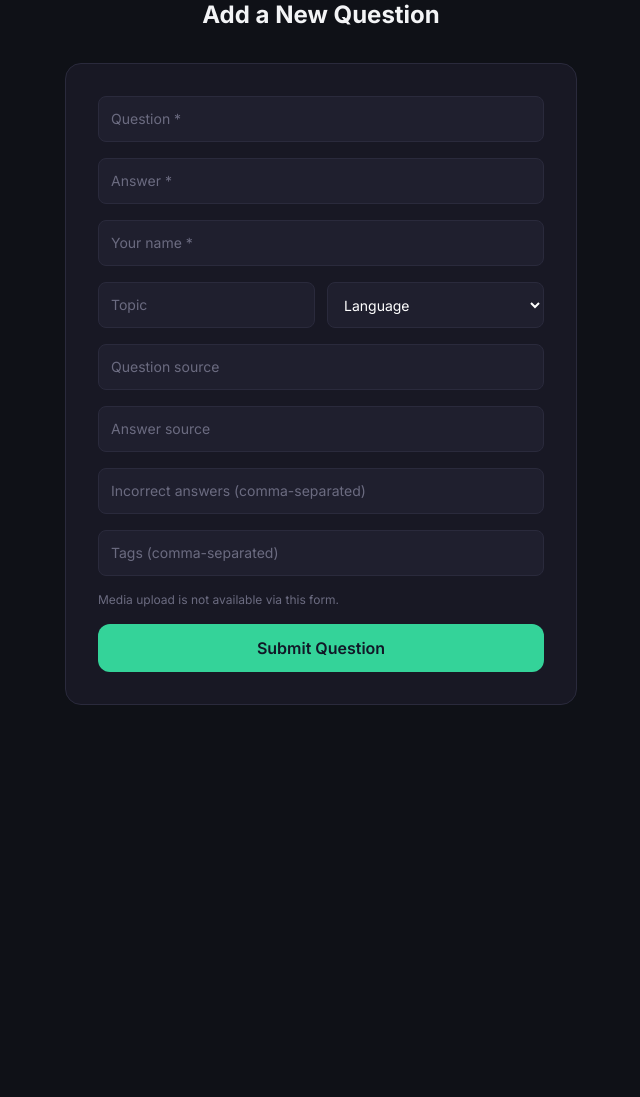
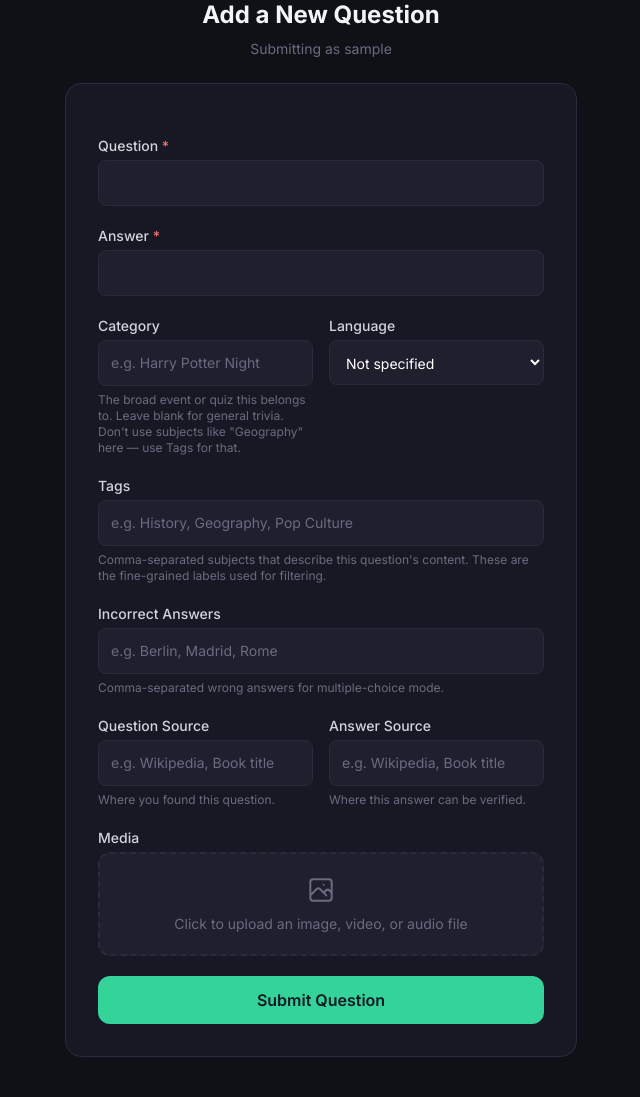
Before and after one commit to ChristopherBiel/TriviaQuiz, a Flask app: page /new_question in a window 1280 px wide. Shown: the part 57-1154 px from the top of the page, without its empty margins (319-959 px from the left). Before the commit the page ends 762 px from the top, so only its background shows below. Run offline with Flask 3, Linux system fonts and the light colour scheme; the visitor is signed in with stand-in values (Sample User, id 1); parts of the project's set-up code (start-up, migrations or seed data) failed here and were passed over; some libraries are stand-ins or nearby versions.

Commit message:
enabled media upload for new questions, wrapped media player for color accuracy, improved usability of new question interface

```diff
--- a/templates/index.html
+++ b/templates/index.html
@@ -97,7 +97,7 @@
                     } else if (["mp4", "webm"].includes(fileType)) {
                         mediaContainer.innerHTML = `<video controls class="max-w-full max-h-full object-contain rounded-xl"><source src="${mediaPath}" type="video/${fileType}"></video>`;
                     } else if (["mp3", "wav", "ogg"].includes(fileType)) {
-                        mediaContainer.innerHTML = `<audio controls class="w-full"><source src="${mediaPath}" type="audio/${fileType === "mp3" ? "mpeg" : fileType}"></audio>`;
+                        mediaContainer.innerHTML = `<div class="w-full bg-card-alt rounded-xl p-3"><audio controls class="w-full" style="color-scheme:dark"><source src="${mediaPath}" type="audio/${fileType === "mp3" ? "mpeg" : fileType}"></audio></div>`;
                     } else {
                         mediaContainer.innerHTML = `<a class="text-primary hover:text-primary-hover underline" href="${mediaPath}" target="_blank">View media</a>`;
                     }
--- a/templates/new_question.html
+++ b/templates/new_question.html
@@ -21,6 +21,7 @@
                     success: '#34d399',
                     'success-hover': '#2bb886',
                     muted: '#6b6b80',
+                    danger: '#f87171',
                 },
                 fontFamily: { sans: ['Inter', 'system-ui', 'sans-serif'] },
             },
@@ -43,69 +44,169 @@
 
     <main class="flex-1 flex items-center justify-center px-4 pt-14 pb-10">
         <div class="w-full max-w-lg">
-            <h1 class="text-2xl font-bold text-center mb-8">Add a New Question</h1>
-            <form id="question-form" class="bg-card border border-border rounded-2xl p-6 sm:p-8 space-y-4">
-                <input name="question" type="text" placeholder="Question *"
+            <h1 class="text-2xl font-bold text-center mb-2">Add a New Question</h1>
+            <!-- Submitting-as banner -->
+            <p id="submitting-as" class="text-center text-sm text-muted mb-6">Loading…</p>
+
+            <form id="question-form" class="bg-card border border-border rounded-2xl p-6 sm:p-8 space-y-5">
+                <!-- Hidden added_by field — filled from session username -->
+                <input type="hidden" name="added_by" id="added_by">
+
+                <!-- Question -->
+                <div>
+                    <label class="block text-sm font-medium text-gray-300 mb-1">Question <span class="text-danger">*</span></label>
+                    <input name="question" type="text"
                         class="w-full bg-card-alt border border-border text-white rounded-lg px-3 py-3 placeholder-muted focus:outline-none focus:ring-2 focus:ring-primary/50 text-sm" required>
-                <input name="answer" type="text" placeholder="Answer *"
+                </div>
+
+                <!-- Answer -->
+                <div>
+                    <label class="block text-sm font-medium text-gray-300 mb-1">Answer <span class="text-danger">*</span></label>
+                    <input name="answer" type="text"
                         class="w-full bg-card-alt border border-border text-white rounded-lg px-3 py-3 placeholder-muted focus:outline-none focus:ring-2 focus:ring-primary/50 text-sm" required>
-                <input name="added_by" type="text" placeholder="Your name *"
-                    class="w-full bg-card-alt border border-border text-white rounded-lg px-3 py-3 placeholder-muted focus:outline-none focus:ring-2 focus:ring-primary/50 text-sm" required>
-                <div class="grid grid-cols-1 sm:grid-cols-2 gap-3">
-                    <input name="question_topic" type="text" placeholder="Topic"
-                        class="bg-card-alt border border-border text-white rounded-lg px-3 py-3 placeholder-muted focus:outline-none focus:ring-2 focus:ring-primary/50 text-sm">
+                </div>
+
+                <!-- Category + Language -->
+                <div class="grid grid-cols-1 sm:grid-cols-2 gap-4">
+                    <div>
+                        <label class="block text-sm font-medium text-gray-300 mb-1">Category</label>
+                        <input name="question_topic" type="text" placeholder="e.g. Harry Potter Night"
+                            class="w-full bg-card-alt border border-border text-white rounded-lg px-3 py-3 placeholder-muted focus:outline-none focus:ring-2 focus:ring-primary/50 text-sm">
+                        <p class="text-xs text-muted mt-1.5">The broad event or quiz this belongs to. Leave blank for general trivia. Don't use subjects like "Geography" here — use Tags for that.</p>
+                    </div>
+                    <div>
+                        <label class="block text-sm font-medium text-gray-300 mb-1">Language</label>
                         <select name="language"
-                        class="bg-card-alt border border-border text-white rounded-lg px-3 py-3 focus:outline-none focus:ring-2 focus:ring-primary/50 text-sm">
-                        <option value="">Language</option>
+                            class="w-full bg-card-alt border border-border text-white rounded-lg px-3 py-3 focus:outline-none focus:ring-2 focus:ring-primary/50 text-sm">
+                            <option value="">Not specified</option>
                             <option value="English">English</option>
                             <option value="German">German</option>
                             <option value="French">French</option>
                         </select>
                     </div>
-                <input name="question_source" type="text" placeholder="Question source"
+                </div>
+
+                <!-- Tags -->
+                <div>
+                    <label class="block text-sm font-medium text-gray-300 mb-1">Tags</label>
+                    <input name="tags" type="text" placeholder="e.g. History, Geography, Pop Culture"
                         class="w-full bg-card-alt border border-border text-white rounded-lg px-3 py-3 placeholder-muted focus:outline-none focus:ring-2 focus:ring-primary/50 text-sm">
-                <input name="answer_source" type="text" placeholder="Answer source"
+                    <p class="text-xs text-muted mt-1.5">Comma-separated subjects that describe this question's content. These are the fine-grained labels used for filtering.</p>
+                </div>
+
+                <!-- Incorrect answers -->
+                <div>
+                    <label class="block text-sm font-medium text-gray-300 mb-1">Incorrect Answers</label>
+                    <input name="incorrect_answers" type="text" placeholder="e.g. Berlin, Madrid, Rome"
                         class="w-full bg-card-alt border border-border text-white rounded-lg px-3 py-3 placeholder-muted focus:outline-none focus:ring-2 focus:ring-primary/50 text-sm">
-                <input name="incorrect_answers" type="text" placeholder="Incorrect answers (comma-separated)"
+                    <p class="text-xs text-muted mt-1.5">Comma-separated wrong answers for multiple-choice mode.</p>
+                </div>
+
+                <!-- Sources -->
+                <div class="grid grid-cols-1 sm:grid-cols-2 gap-4">
+                    <div>
+                        <label class="block text-sm font-medium text-gray-300 mb-1">Question Source</label>
+                        <input name="question_source" type="text" placeholder="e.g. Wikipedia, Book title"
                             class="w-full bg-card-alt border border-border text-white rounded-lg px-3 py-3 placeholder-muted focus:outline-none focus:ring-2 focus:ring-primary/50 text-sm">
-                <input name="tags" type="text" placeholder="Tags (comma-separated)"
+                        <p class="text-xs text-muted mt-1.5">Where you found this question.</p>
+                    </div>
+                    <div>
+                        <label class="block text-sm font-medium text-gray-300 mb-1">Answer Source</label>
+                        <input name="answer_source" type="text" placeholder="e.g. Wikipedia, Book title"
                             class="w-full bg-card-alt border border-border text-white rounded-lg px-3 py-3 placeholder-muted focus:outline-none focus:ring-2 focus:ring-primary/50 text-sm">
-                <p class="text-xs text-muted">Media upload is not available via this form.</p>
-                <button type="submit" class="w-full bg-success hover:bg-success-hover text-gray-900 font-semibold py-3 rounded-xl transition-colors">Submit Question</button>
+                        <p class="text-xs text-muted mt-1.5">Where this answer can be verified.</p>
+                    </div>
+                </div>
+
+                <!-- Media upload -->
+                <div>
+                    <label class="block text-sm font-medium text-gray-300 mb-1">Media</label>
+                    <label class="flex flex-col items-center justify-center w-full min-h-[100px] border-2 border-dashed border-border rounded-xl cursor-pointer hover:border-primary/50 transition-colors bg-card-alt px-4 py-5 text-center"
+                           id="drop-zone">
+                        <svg class="w-8 h-8 text-muted mb-2" fill="none" stroke="currentColor" viewBox="0 0 24 24"><path stroke-linecap="round" stroke-linejoin="round" stroke-width="1.5" d="M4 16l4.586-4.586a2 2 0 012.828 0L16 16m-2-2l1.586-1.586a2 2 0 012.828 0L20 14m-6-6h.01M6 20h12a2 2 0 002-2V6a2 2 0 00-2-2H6a2 2 0 00-2 2v12a2 2 0 002 2z"/></svg>
+                        <span id="file-label" class="text-sm text-muted">Click to upload an image, video, or audio file</span>
+                        <input id="media-input" name="media" type="file" class="hidden"
+                               accept="image/*,video/mp4,video/webm,audio/mpeg,audio/wav,audio/ogg">
+                    </label>
+                    <!-- Preview -->
+                    <div id="media-preview" class="mt-3 hidden flex items-center gap-3 bg-card-alt border border-border rounded-lg px-3 py-2.5">
+                        <svg class="w-4 h-4 text-success shrink-0" fill="none" stroke="currentColor" viewBox="0 0 24 24"><path stroke-linecap="round" stroke-linejoin="round" stroke-width="2" d="M5 13l4 4L19 7"/></svg>
+                        <span id="file-name" class="text-sm text-gray-300 truncate"></span>
+                        <button type="button" id="remove-file" class="ml-auto text-muted hover:text-danger transition-colors text-xs shrink-0">Remove</button>
+                    </div>
+                </div>
+
+                <button type="submit" class="w-full bg-success hover:bg-success-hover text-gray-900 font-semibold py-3 rounded-xl transition-colors">
+                    Submit Question
+                </button>
             </form>
         </div>
     </main>
 
     <script>
-        document.getElementById("question-form").onsubmit = async function(event) {
-            event.preventDefault();
-            const data = Object.fromEntries(new FormData(this).entries());
-            const payload = {
-                question: data.question,
-                answer: data.answer,
-                added_by: data.added_by,
-                question_topic: data.question_topic || null,
-                question_source: data.question_source || null,
-                answer_source: data.answer_source || null,
-                language: data.language || null,
-                incorrect_answers: data.incorrect_answers ? data.incorrect_answers.split(",").map(s => s.trim()).filter(Boolean) : [],
-                tags: data.tags ? data.tags.split(",").map(s => s.trim()).filter(Boolean) : []
-            };
+        // Fetch username and populate hidden field + banner
+        async function initUser() {
+            try {
+                const resp = await fetch("/login-status");
+                const data = await resp.json();
+                if (data.logged_in && data.username) {
+                    document.getElementById("added_by").value = data.username;
+                    document.getElementById("submitting-as").textContent = `Submitting as ${data.username}`;
+                } else {
+                    document.getElementById("submitting-as").textContent = "";
+                }
+            } catch (e) {
+                console.error("Could not fetch login status", e);
+            }
+        }
+
+        // File picker UX
+        const mediaInput = document.getElementById("media-input");
+        const fileLabel = document.getElementById("file-label");
+        const mediaPreview = document.getElementById("media-preview");
+        const fileName = document.getElementById("file-name");
+        const removeFile = document.getElementById("remove-file");
+
+        mediaInput.addEventListener("change", () => {
+            const file = mediaInput.files[0];
+            if (file) {
+                fileLabel.textContent = "Click to change file";
+                fileName.textContent = file.name;
+                mediaPreview.classList.remove("hidden");
+            }
+        });
+
+        removeFile.addEventListener("click", () => {
+            mediaInput.value = "";
+            fileLabel.textContent = "Click to upload an image, video, or audio file";
+            mediaPreview.classList.add("hidden");
+        });
+
+        // Form submission via FormData (supports file upload)
+        document.getElementById("question-form").addEventListener("submit", async function(e) {
+            e.preventDefault();
+            const formData = new FormData(this);
+
+            // Parse comma-separated fields into the format the backend expects
+            // (backend's _normalize_string_list handles comma strings fine)
 
             const response = await fetch("/questions/", {
                 method: "POST",
-                headers: { "Content-Type": "application/json" },
-                body: JSON.stringify(payload)
+                body: formData   // no Content-Type header — browser sets multipart boundary
             });
 
             if (response.ok) {
                 alert("Question submitted successfully!");
                 this.reset();
+                mediaPreview.classList.add("hidden");
+                fileLabel.textContent = "Click to upload an image, video, or audio file";
             } else {
                 const err = await response.json().catch(() => ({}));
                 alert(err.error || "Error submitting question. Please try again.");
             }
-        };
+        });
+
+        document.addEventListener("DOMContentLoaded", initUser);
     </script>
 </body>
 </html>
--- a/templates/question_detail.html
+++ b/templates/question_detail.html
@@ -194,7 +194,7 @@
                 container.innerHTML = `<video controls class="w-full max-h-[300px] object-contain rounded-lg"><source src="${url}" type="video/${ext}"></video>`;
             } else if (clean.match(/\.(mp3|wav|ogg)$/)) {
                 let mime = "mpeg"; if (clean.endsWith("wav")) mime = "wav"; if (clean.endsWith("ogg")) mime = "ogg";
-                container.innerHTML = `<audio controls class="w-full"><source src="${url}" type="audio/${mime}"></audio>`;
+                container.innerHTML = `<div class="w-full bg-card-alt rounded-xl p-3"><audio controls class="w-full" style="color-scheme:dark"><source src="${url}" type="audio/${mime}"></audio></div>`;
             } else {
                 container.innerHTML = `<a class="text-primary hover:text-primary-hover underline" href="${url}" target="_blank">View media</a>`;
             }
```
Also changed, not shown: backend/api/questions.py (+15 -2 lines). Lines whose indentation alone changed are shown as unchanged.
